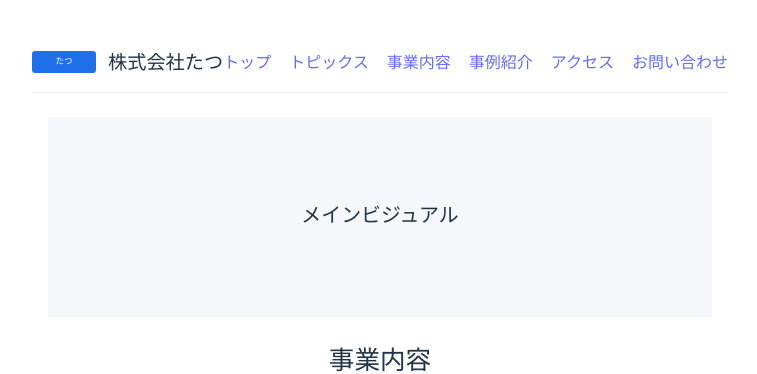
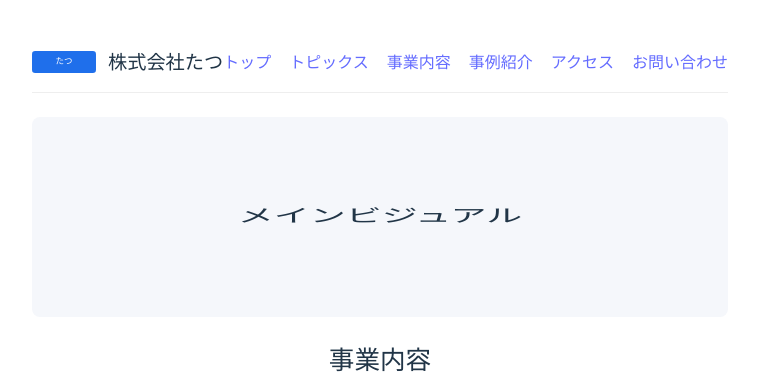
Before and after one commit to yamamotoheihei0999-lang/my-app, a React (Vite) app: page / in a window 1280 px wide. Shown: the top 374 px of the page, without its empty margins (260-1017 px from the left). Built offline with nearby package versions, Linux system fonts and the light colour scheme.

Commit message:
styles: center hero image and double horizontal scale (scaleX)

```diff
--- a/src/styles/style.css
+++ b/src/styles/style.css
@@ -12,8 +12,9 @@
 .nav-list a { font-weight: 500; }
 
 /* Hero */
-.hero { margin: 24px 0; height: 25vh; min-height: 160px; overflow: hidden; display: flex; align-items: center; border-radius: 8px; }
-.hero img { width: 100%; height: 100%; object-fit: cover; display: block; }
+.hero { margin: 24px 0; height: 25vh; min-height: 160px; overflow: hidden; position: relative; border-radius: 8px; }
+/* Center image and double horizontal scale (scaleX) while keeping vertical size */
+.hero img { position: absolute; left: 50%; top: 50%; transform: translate(-50%, -50%) scale(2, 1); height: 100%; width: auto; object-fit: cover; display: block; }
 
 /* Services */
 .services .section-title { font-size: 1.6rem; margin-bottom: 16px; }
```
